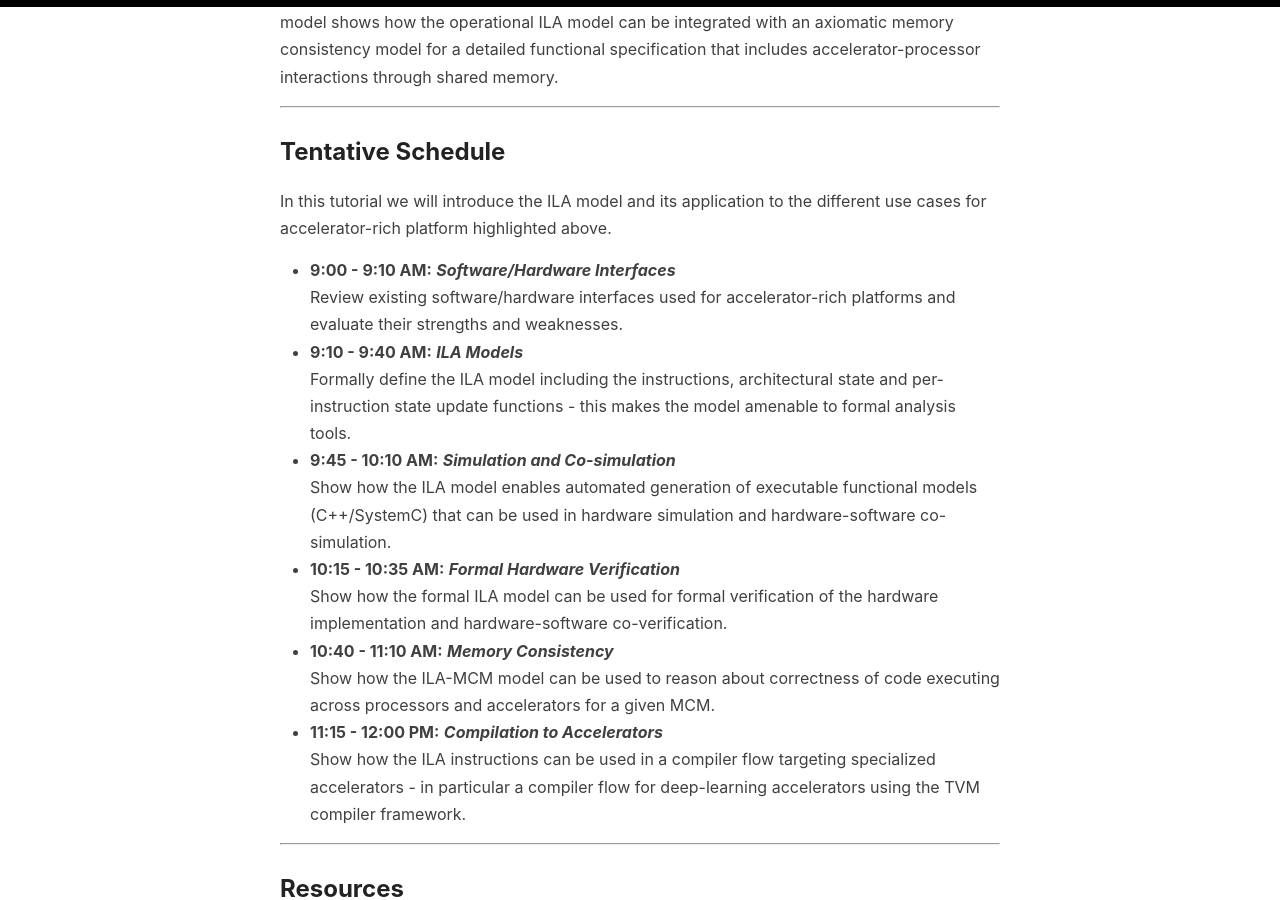
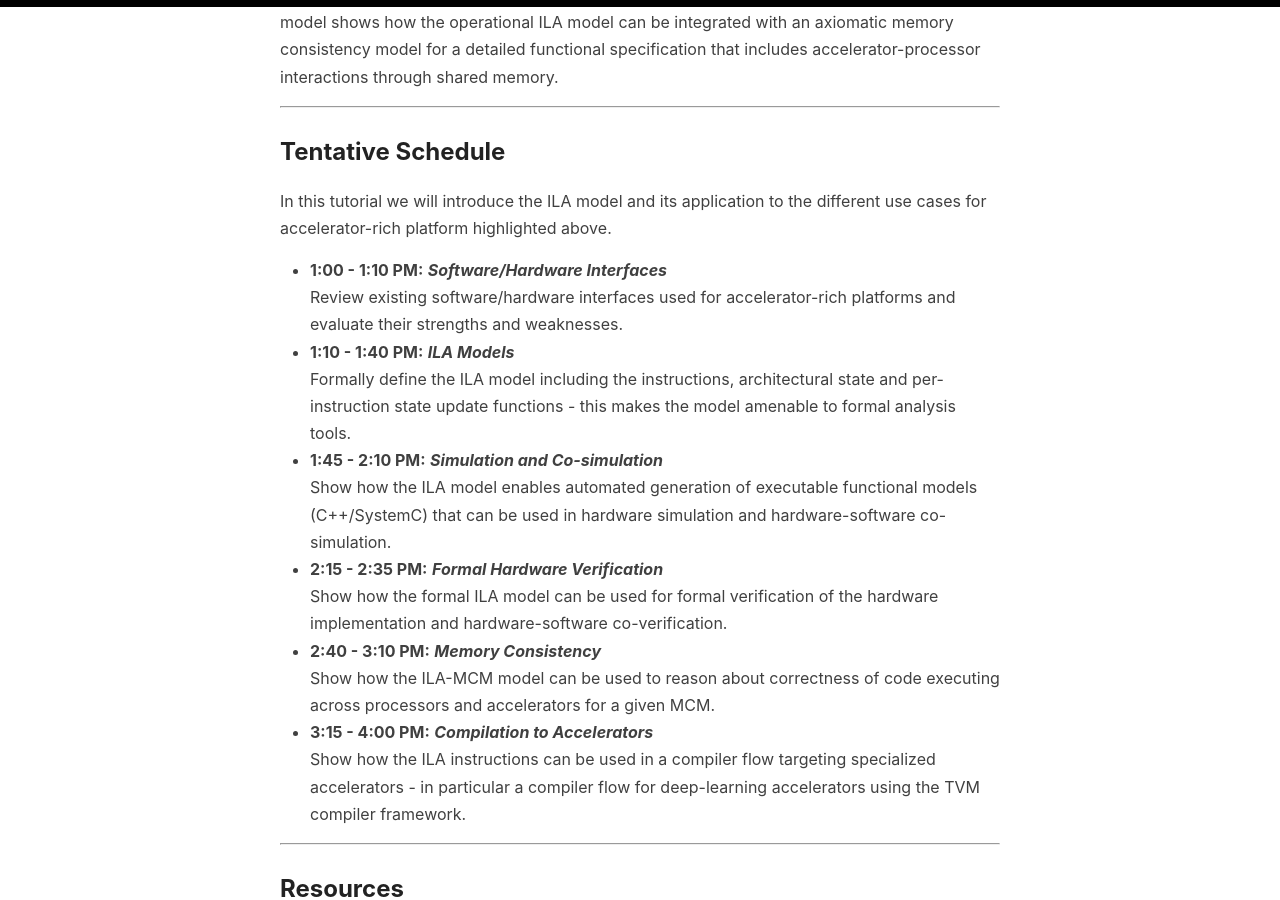
Before and after one commit to PrincetonUniversity/isca22-ila-tutorial, a Jekyll site: the page built from index.md, in a window 1280 px wide and 900 px high, scrolled down 1015 px. Built offline with Jekyll 4.4.1, drawn with Linux system fonts in a browser that asks for light colours; some of the changed text lies outside the part shown.

Commit message:
Update index.md

```diff
--- a/index.md
+++ b/index.md
@@ -5,7 +5,7 @@ permalink: /
 ---
 
 ***ISCA Tutorial***
-*June 11–15, 2022*
+*June 12, 2022*
 *New York City, New York, USA*
 
 ## Overview
@@ -36,17 +36,17 @@ Further, the ILA-MCM model shows how the operational ILA model can be integrated
 
 In this tutorial we will introduce the ILA model and its application to the different use cases for accelerator-rich platform highlighted above.
 
-- **9:00 - 9:10 AM:** ***Software/Hardware Interfaces***
+- **1:00 - 1:10 PM:** ***Software/Hardware Interfaces***
 Review existing software/hardware interfaces used for accelerator-rich platforms and evaluate their strengths and weaknesses.
-- **9:10 - 9:40 AM:** ***ILA Models***
+- **1:10 - 1:40 PM:** ***ILA Models***
 Formally define the ILA model including the instructions, architectural state and per-instruction state update functions - this makes the model amenable to formal analysis tools.
-- **9:45 - 10:10 AM:** ***Simulation and Co-simulation***
+- **1:45 - 2:10 PM:** ***Simulation and Co-simulation***
 Show how the ILA model enables automated generation of executable functional models (C++/SystemC) that can be used in hardware simulation and hardware-software co-simulation.
-- **10:15 - 10:35 AM:** ***Formal Hardware Verification***
+- **2:15 - 2:35 PM:** ***Formal Hardware Verification***
 Show how the formal ILA model can be used for formal verification of the hardware implementation and hardware-software co-verification.
-- **10:40 - 11:10 AM:** ***Memory Consistency***
+- **2:40 - 3:10 PM:** ***Memory Consistency***
 Show how the ILA-MCM model can be used to reason about correctness of code executing across processors and accelerators for a given MCM.
-- **11:15 - 12:00 PM:** ***Compilation to Accelerators***
+- **3:15 - 4:00 PM:** ***Compilation to Accelerators***
 Show how the ILA instructions can be used in a compiler flow targeting specialized accelerators - in particular a compiler flow for deep-learning accelerators using the TVM compiler framework.
 
 ---
```
